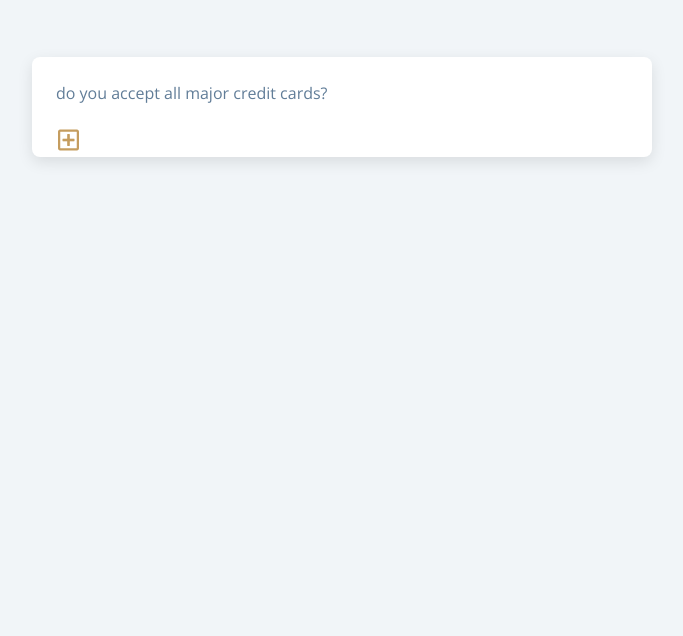
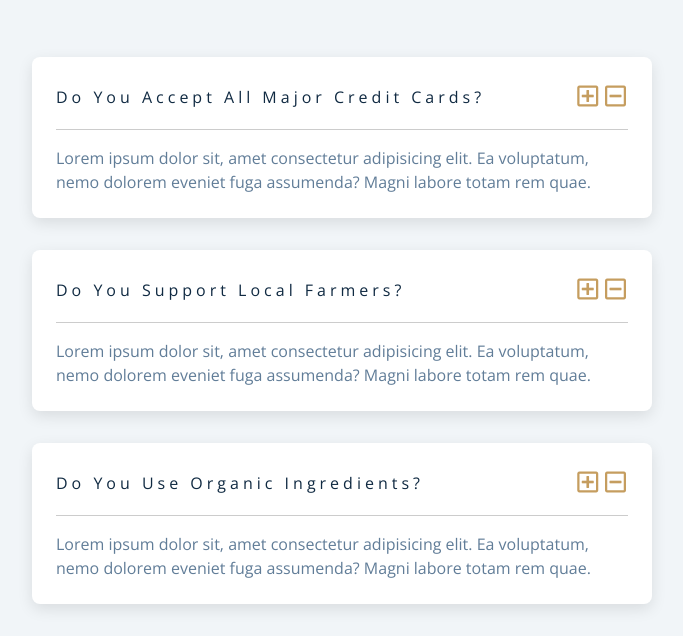
Before and after one commit to almuheetu/JS-questions, a plain HTML site: page index.html in a window 1280 px wide. Shown: the part 167-803 px from the top of the page, without its empty margins (298-981 px from the left). Drawn offline with nearby package versions, Linux system fonts and the light colour scheme.

Commit message:
html complete

```diff
--- a/index.html
+++ b/index.html
@@ -24,15 +24,54 @@
       </div>
       <div class="section-center">
         <article class="question">
-          <p>do you accept all major credit cards?</p>
+          <div class="question-title">
+            <p>do you accept all major credit cards?</p>
           <button type="button" class="question-btn">
             <span class="plus-icon">
               <i class="far fa-plus-square"></i>
             </span>
+            <span class="minus-icon">
+              <i class="far fa-minus-square"></i>
+            </span>
           </button>
+          </div>
+          <div class="question-text">
+            <p>Lorem ipsum dolor sit, amet consectetur adipisicing elit. Ea voluptatum, nemo dolorem eveniet fuga assumenda? Magni labore totam rem quae.</p>
+          </div>
+        </article>
+        <article class="question">
+          <div class="question-title">
+            <p>Do You Support Local Farmers?</p>
+          <button type="button" class="question-btn">
+            <span class="plus-icon">
+              <i class="far fa-plus-square"></i>
+            </span>
+            <span class="minus-icon">
+              <i class="far fa-minus-square"></i>
+            </span>
+          </button>
+          </div>
+          <div class="question-text">
+            <p>Lorem ipsum dolor sit, amet consectetur adipisicing elit. Ea voluptatum, nemo dolorem eveniet fuga assumenda? Magni labore totam rem quae.</p>
+          </div>
+        </article>
+        <article class="question">
+          <div class="question-title">
+            <p>do you Use Organic Ingredients?</p>
+          <button type="button" class="question-btn">
+            <span class="plus-icon">
+              <i class="far fa-plus-square"></i>
+            </span>
+            <span class="minus-icon">
+              <i class="far fa-minus-square"></i>
+            </span>
+          </button>
+          </div>
+          <div class="question-text">
+            <p>Lorem ipsum dolor sit, amet consectetur adipisicing elit. Ea voluptatum, nemo dolorem eveniet fuga assumenda? Magni labore totam rem quae.</p>
+          </div>
         </article>
       </div>
-
     </section>
     <!-- javascript -->
     <script src="app.js"></script>
```
